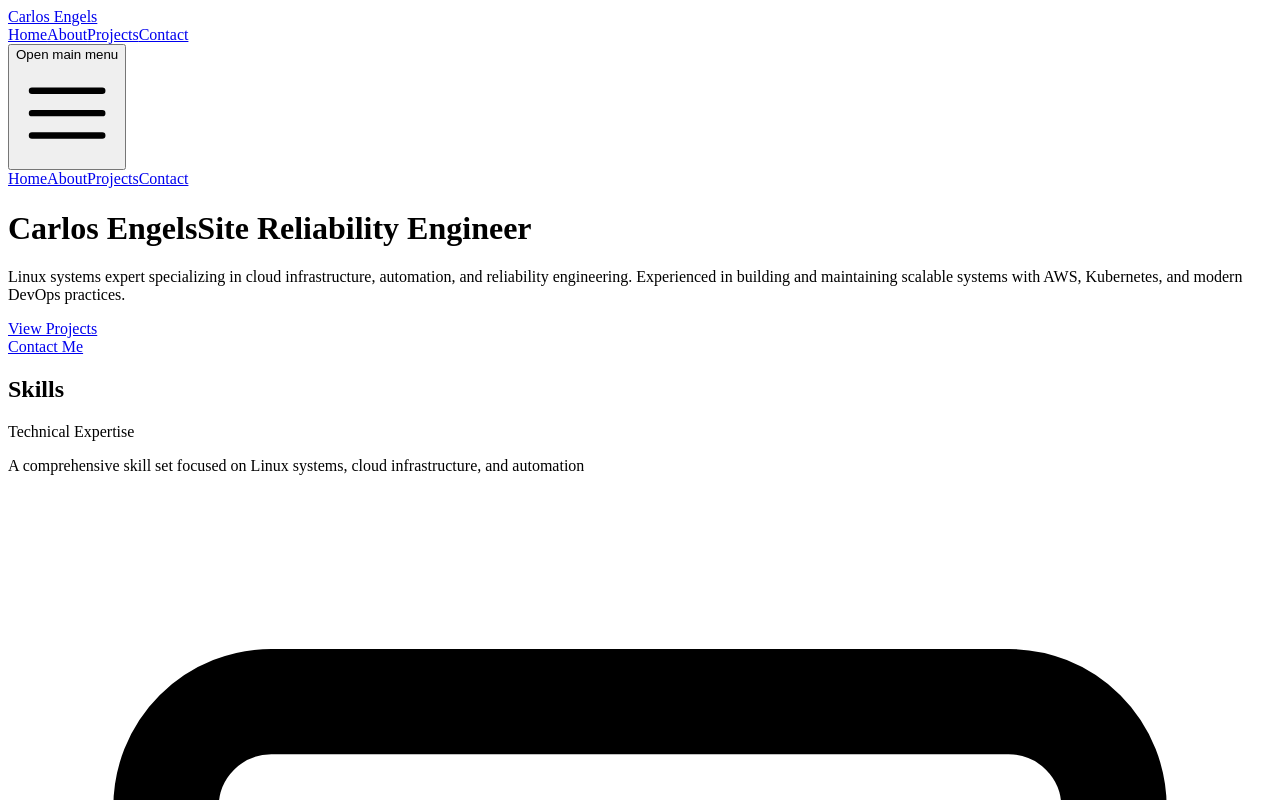
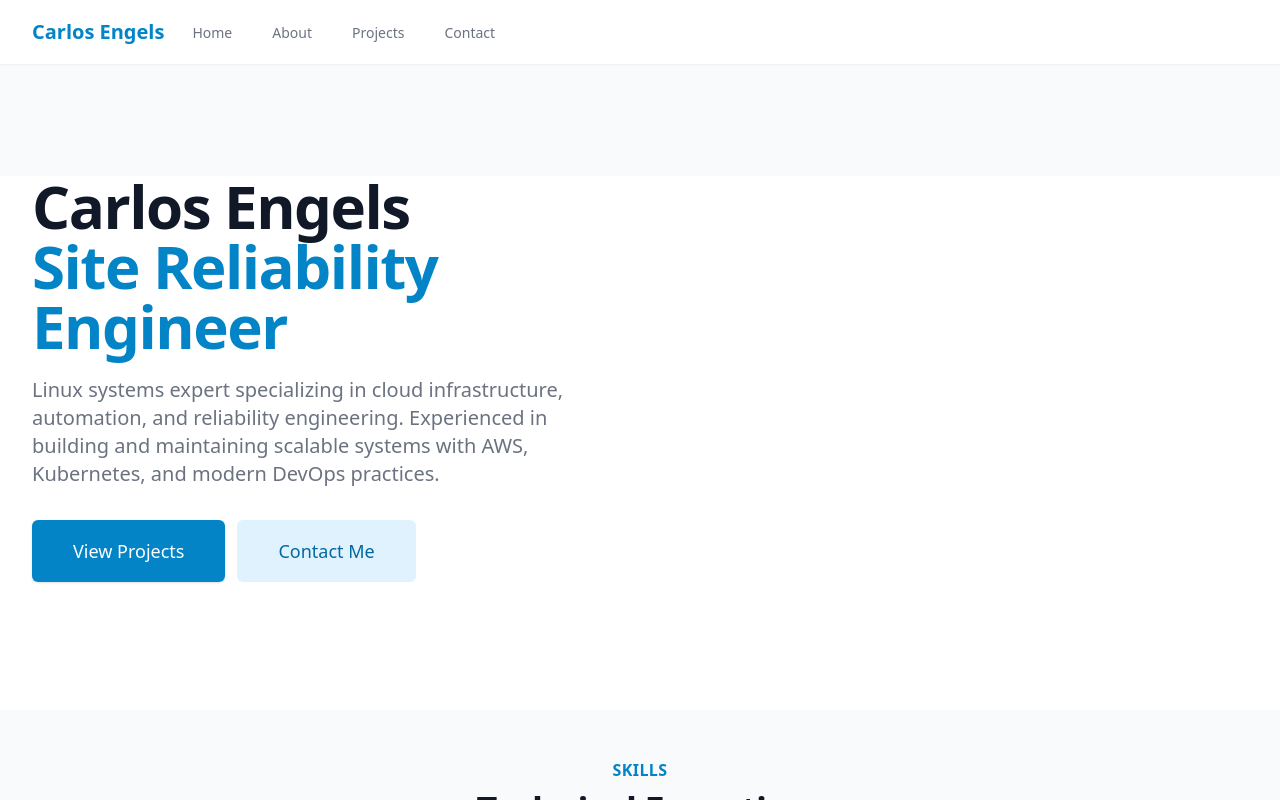
Before and after one commit to carlosengels/carlosengels.com, a React (Create React App) app: page / in a window 1280 px wide. Shown: the top 800 px of the page. Built offline with nearby package versions, Linux system fonts and the light colour scheme.

Commit message:
fix visual

```diff
--- a/src/index.js
+++ b/src/index.js
@@ -1,6 +1,7 @@
 // /opt/website-sync/repo/src/index.js
 import React from 'react';
 import ReactDOM from 'react-dom/client';
+import './index.css';
 import App from './App';
 
 const root = ReactDOM.createRoot(document.getElementById('root'));
--- /dev/null
+++ b/tailwind.config.js
@@ -0,0 +1,26 @@
+/** @type {import('tailwindcss').Config} */
+module.exports = {
+  content: [
+    "./src/**/*.{js,jsx,ts,tsx}",
+    "./public/index.html"
+  ],
+  theme: {
+    extend: {
+      colors: {
+        primary: {
+          50: '#f0f9ff',
+          100: '#e0f2fe',
+          200: '#bae6fd',
+          300: '#7dd3fc',
+          400: '#38bdf8',
+          500: '#0ea5e9',
+          600: '#0284c7',
+          700: '#0369a1',
+          800: '#075985',
+          900: '#0c4a6e',
+        },
+      },
+    },
+  },
+  plugins: [],
+}
```
